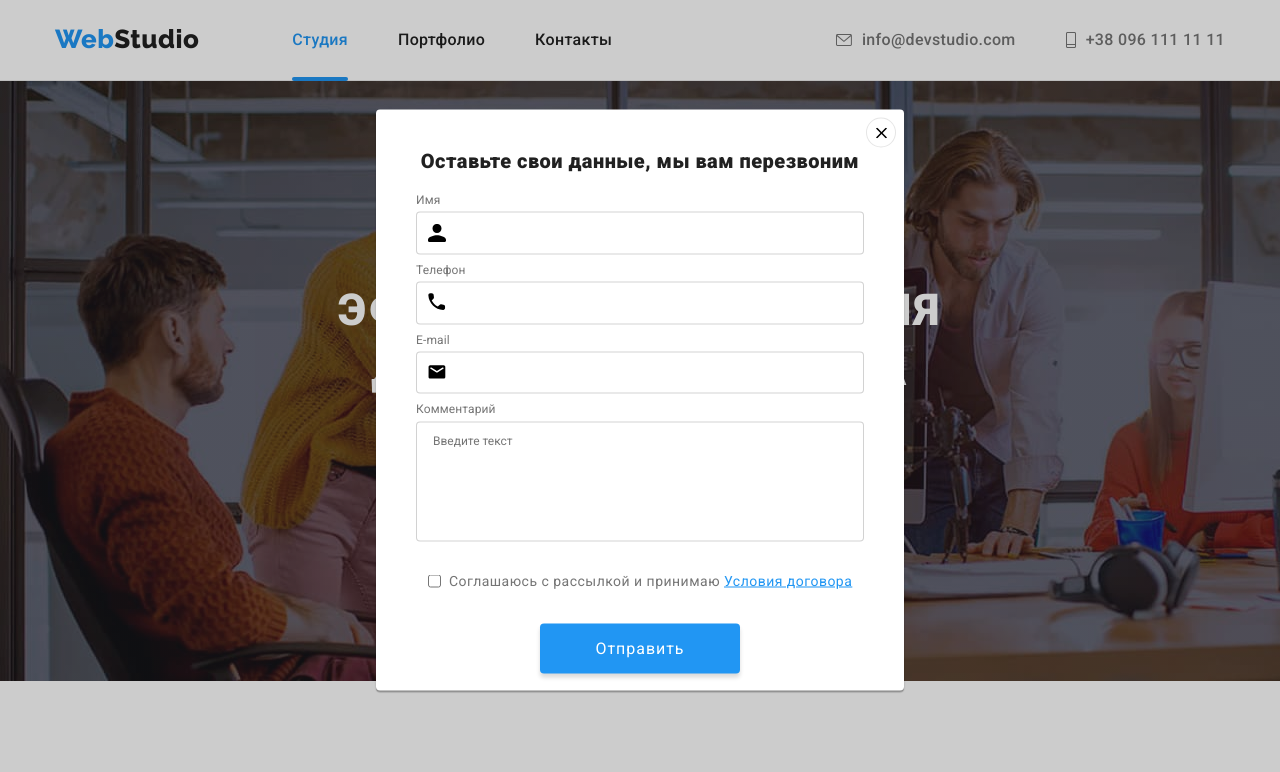
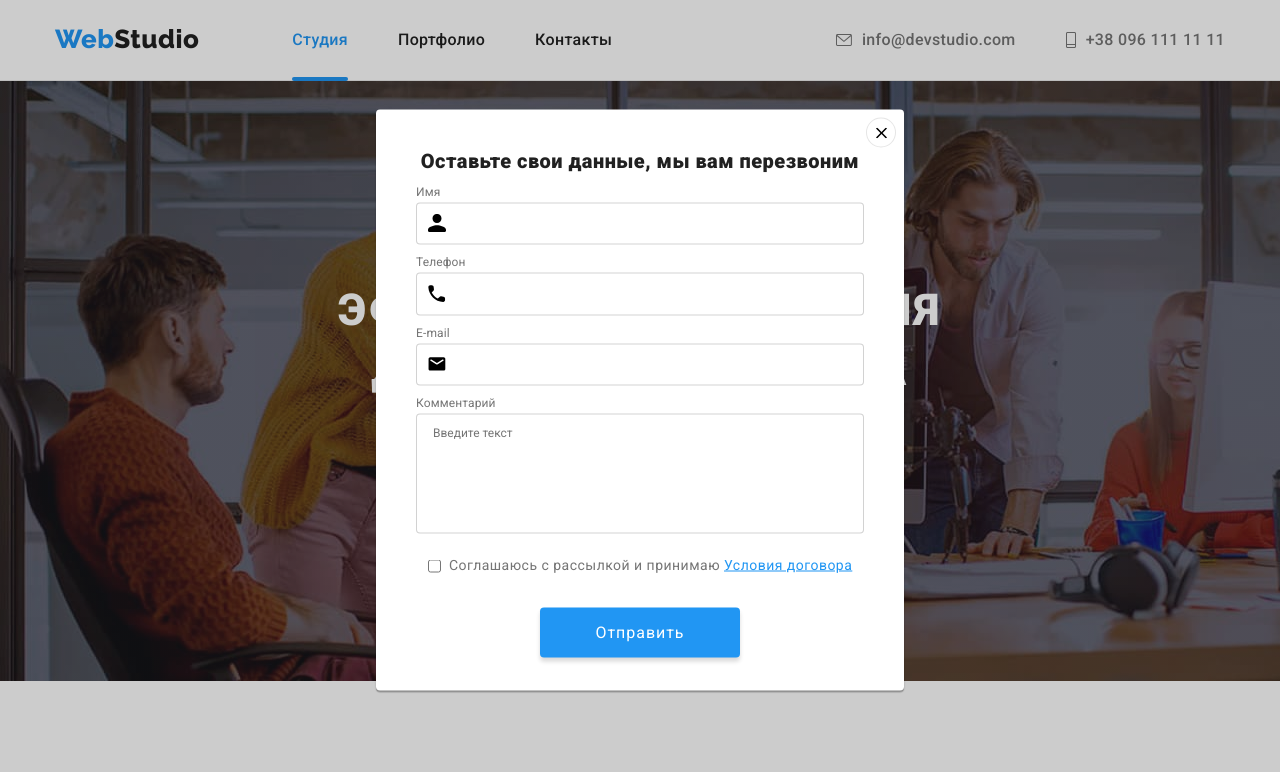
Before and after one commit to OlenaKozakova/goit-markup-hw-06, a plain HTML site: page index.html in a window 1280 px wide. Both pictures are taken after a click on the button "Заказать Услугу". Shown: the top 772 px of the page. Drawn offline with nearby package versions, Linux system fonts and the light colour scheme.

Commit message:
исправлены отступы в форме

```diff
--- a/css/style.css
+++ b/css/style.css
@@ -319,18 +319,20 @@ nav a.active {
 
 .form-field {
   position: relative;
-
   margin-right: 40px;
   margin-left: 40px;
+  margin-bottom: 10px;
 }
 
 .label {
+  display: block;
   font-style: normal;
   font-weight: normal;
   font-size: 12px;
   line-height: 1.166;
 
   margin-left: 40px;
+  margin-bottom: 4px;
 
   letter-spacing: 0.01em;
 
@@ -371,12 +373,12 @@ nav a.active {
 }
 
 .field-message {
+  display: block;
   padding: 12px 16px;
   width: 100%;
   max-width: 448px;
   height: 120px;
-  margin-left: 40px;
-  margin-right: 40px;
+  margin-top: 4px;
   border: 1px solid rgba(33, 33, 33, 0.2);
   box-sizing: border-box;
   border-radius: 4px;
```
